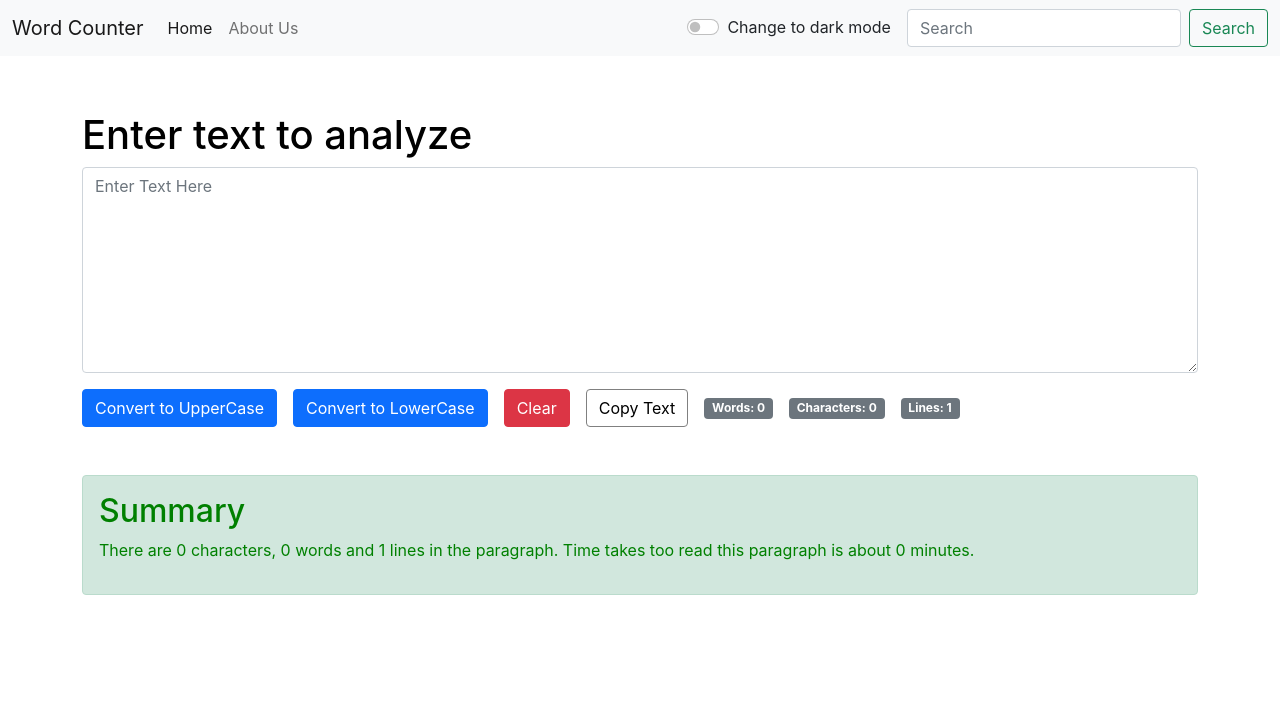
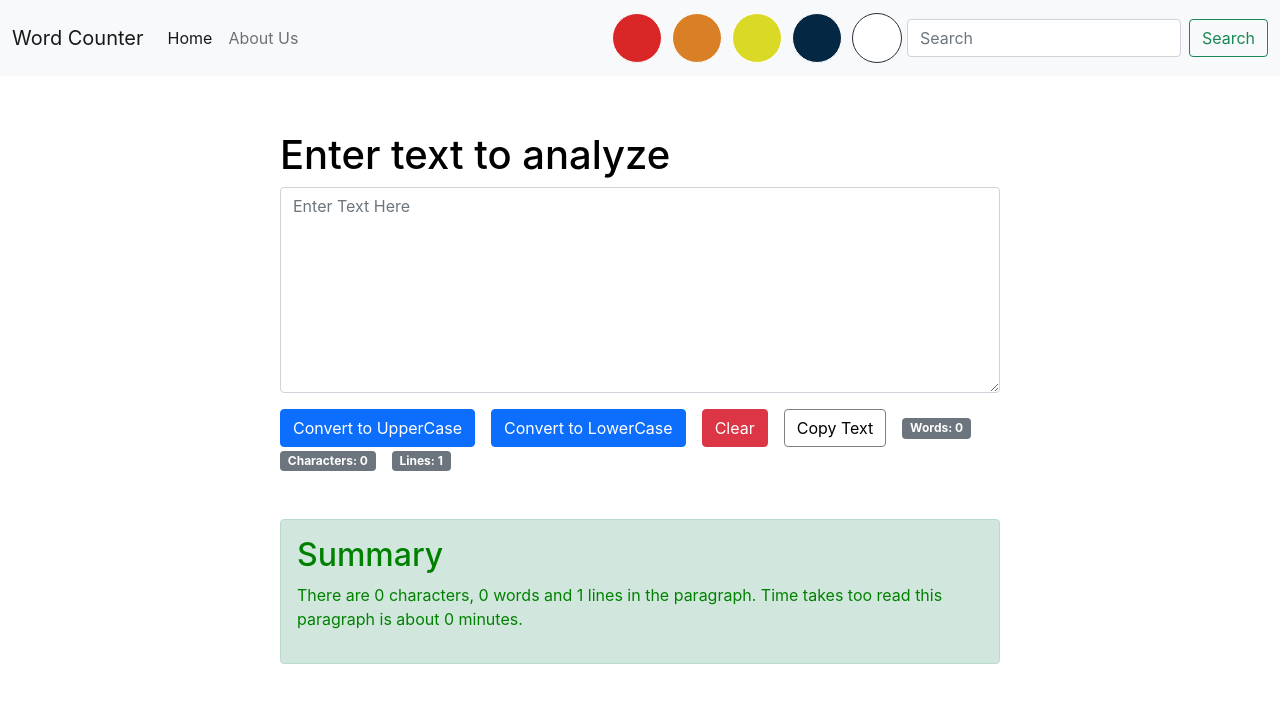
Before and after one commit to gem-abhinavpuri/react_app, a React (Create React App) app in the folder my-app/: page / in a window 1280 px wide. Shown: the top 702 px of the page. Built offline with nearby package versions, Linux system fonts and the light colour scheme.

Commit message:
video 14

```diff
--- a/my-app/src/App.css
+++ b/my-app/src/App.css
@@ -37,6 +37,96 @@
   }
 }
 
-.blank{
+.blank {
   color: red;
 }
+
+.color-palette {
+  display: flex;
+  flex-wrap: wrap;
+  width: 300px;
+}
+
+.color {
+  width: 50px;
+  height: 50px;
+  border-radius: 50%;
+  margin: 5px;
+  cursor: pointer;
+  transition: transform 0.2s ease-in-out;
+}
+
+.color:hover {
+  transform: scale(1.1);
+}
+
+.color:nth-child(1) {
+  background-color: hsl(0, 70%, 50%);
+  border: #ffffff solid 1px;
+}
+.color:nth-child(2) {
+  background-color: hsl(30, 70%, 50%);
+  border: #ffffff solid 1px;
+}
+.color:nth-child(3) {
+  background-color: hsl(60, 70%, 50%);
+  border: #ffffff solid 1px;
+}
+.color:nth-child(4) {
+  background-color: hsl(207, 89%, 14%);
+  border: #ffffff solid 1px;
+}
+.color:nth-child(5) {
+  background-color: hsl(0, 0%, 100%);
+  border: #282c34 solid 1px;
+}
+
+@media (max-width: 768px) {
+  .container-fluid {
+    padding: 0;
+  }
+  .col-lg-8 {
+    width: 100%;
+    padding: 0 15px;
+  }
+
+  @media (max-width: 768px) {
+    .container-fluid {
+      padding: 0;
+    }
+    .col-lg-8 {
+      width: 100%;
+      padding: 0 15px;
+    }
+
+    #text-funx button {
+      padding: 6px 12px;
+      font-size: 0.8rem;
+    }
+  }
+}
+
+@media (max-width: 425) {
+  .container-fluid {
+    padding: 0;
+  }
+  .col-lg-8 {
+    width: 100%;
+    padding: 0 15px;
+  }
+
+  #text-funx button {
+    padding: 6px 12px;
+    font-size: 0.8rem;
+    margin-top: 2px;
+
+  }
+}
+@media (max-width: 426px) {
+  #text-funx button {
+    padding: 4px 8px;
+    font-size: 0.7rem;
+    margin-top: 3px;
+
+  }
+}
--- a/my-app/src/App.js
+++ b/my-app/src/App.js
@@ -9,16 +9,10 @@ function App() {
   const [mode, setMode] = useState("light");
   const [alert, setAlert] = useState(null);
 
-  const toggleMode = () => {
-    if (mode === "light") {
-      setMode("dark");
-      document.body.style.backgroundColor = "#042743";
-      showAlert("Dark mode has been enable", "success");
-    } else {
-      setMode("light");
-      document.body.style.backgroundColor = "white";
-      showAlert("Light mode has been enable", "success");
-    }
+  const toggleMode = (newMode, backgroundColor, message) => {
+    setMode(newMode);
+    document.body.style.backgroundColor = backgroundColor;
+    showAlert(message, "success");
   };
 
   const showAlert = (message, type) => {
@@ -34,7 +28,25 @@ function App() {
 
   return (
     <>
-      <Navbar title="Word Counter" mode={mode} toggleMode={toggleMode} />
+      <Navbar
+        title="Word Counter"
+        mode={mode}
+        toggleMode1={() =>
+          toggleMode("dark", "red", "Red mode has been enabled")
+        }
+        toggleMode2={() =>
+          toggleMode("dark", "orange", "Orange mode has been enabled")
+        }
+        toggleMode3={() =>
+          toggleMode("light", "yellow", "Yellow mode has been enabled")
+        }
+        toggleMode4={() =>
+          toggleMode("dark", "#042743", "Dark mode has been enabled")
+        }
+        toggleMode5={() =>
+          toggleMode("light", "white", "White mode has been enabled")
+        }
+      />
       <div style={{ height: "55px" }}>
         <Alerts alert={alert} />
       </div>
--- a/my-app/src/components/Navbar.js
+++ b/my-app/src/components/Navbar.js
@@ -34,7 +34,7 @@ export default function Navbar(props) {
               </a>
             </li>
           </ul>
-          <div className="form-check form-switch">
+          {/* <div className="form-check form-switch">
             <input
               className="form-check-input"
               type="checkbox"
@@ -49,7 +49,16 @@ export default function Navbar(props) {
             >
               Change to {props.mode === "light" ? "dark" : "light"} mode
             </label>
+          </div> */}
+
+          <div className="color-palette">
+            <button className="color" onClick={props.toggleMode1} style={{ "--hue": 0 }}></button>
+            <button className="color" onClick={props.toggleMode2} style={{ "--hue": 30 }}></button>
+            <button className="color" onClick={props.toggleMode3} style={{ "--hue": 60 }}></button>
+            <button className="color" onClick={props.toggleMode4} style={{ "--hue": 207 }}></button>
+            <button className="color" onClick={props.toggleMode5} style={{ "--hue": 0 }}></button>
           </div>
+
           <form className="d-flex">
             <input
               className="form-control me-2"
--- a/my-app/src/components/TextForm.js
+++ b/my-app/src/components/TextForm.js
@@ -18,7 +18,7 @@ export default function TextForm(props) {
   };
   const handleCopyClick = async () => {
     if (!navigator.clipboard) {
-      props.showAlert("Text cannot copied to clipboard", "danger");
+      props.showAlert("Text cannot copied", "danger");
 
       return;
     }
@@ -39,6 +39,10 @@ export default function TextForm(props) {
 
   return (
     <>
+      <div className="container-fluid">
+        <div className="row">
+          <div className="col-lg-8 mx-auto">
+            <div>
               <div>
                 <h1
                   style={{
@@ -61,13 +65,23 @@ export default function TextForm(props) {
                     rows="8"
                   ></textarea>
                 </div>
-        <button className="btn btn-primary me-3" onClick={handleUpClick}>
+                <div id="text-funx" className="container-fuild">
+                <button
+                  className="btn btn-primary me-3"
+                  onClick={handleUpClick}
+                >
                   {props.button1}
                 </button>
-        <button className="btn btn-primary me-3" onClick={handleLowerClick}>
+                <button
+                  className="btn btn-primary me-3"
+                  onClick={handleLowerClick}
+                >
                   {props.button2}
                 </button>
-        <button className="btn btn-danger me-3" onClick={handleDeleteClick}>
+                <button
+                  className="btn btn-danger me-3"
+                  onClick={handleDeleteClick}
+                >
                   {props.button3}
                 </button>
                 <button
@@ -90,21 +104,29 @@ export default function TextForm(props) {
                   Lines: {text.split("\n").length}
                 </span>
                 </div>
+              </div>
+
               <div
                 className="alert alert-success my-5"
                 style={{
-          backgroundColor: props.mode === "dark" ? "#80016a" : "#d1e7dd",
+                  backgroundColor:
+                    props.mode === "dark" ? "#80016a" : "#d1e7dd",
                   color: props.mode === "dark" ? "white" : "green",
                 }}
                 role="alert"
               >
                 <h2>Summary</h2>
                 <p>
-          There are {text.length} characters, {text.match(/\S+/g)?.length || 0}{" "}
-          words and {text.split("\n").length} lines in the paragraph. Time takes
+                  There are {text.length} characters,{" "}
+                  {text.match(/\S+/g)?.length || 0} words and{" "}
+                  {text.split("\n").length} lines in the paragraph. Time takes
                   too read this paragraph is about{" "}
                   {0.008 * text.match(/\S+/g)?.length || 0} minutes.
                 </p>
+              </div>
+            </div>
+          </div>
+        </div>
       </div>
     </>
   );
```
Lines whose indentation alone changed are shown as unchanged.
